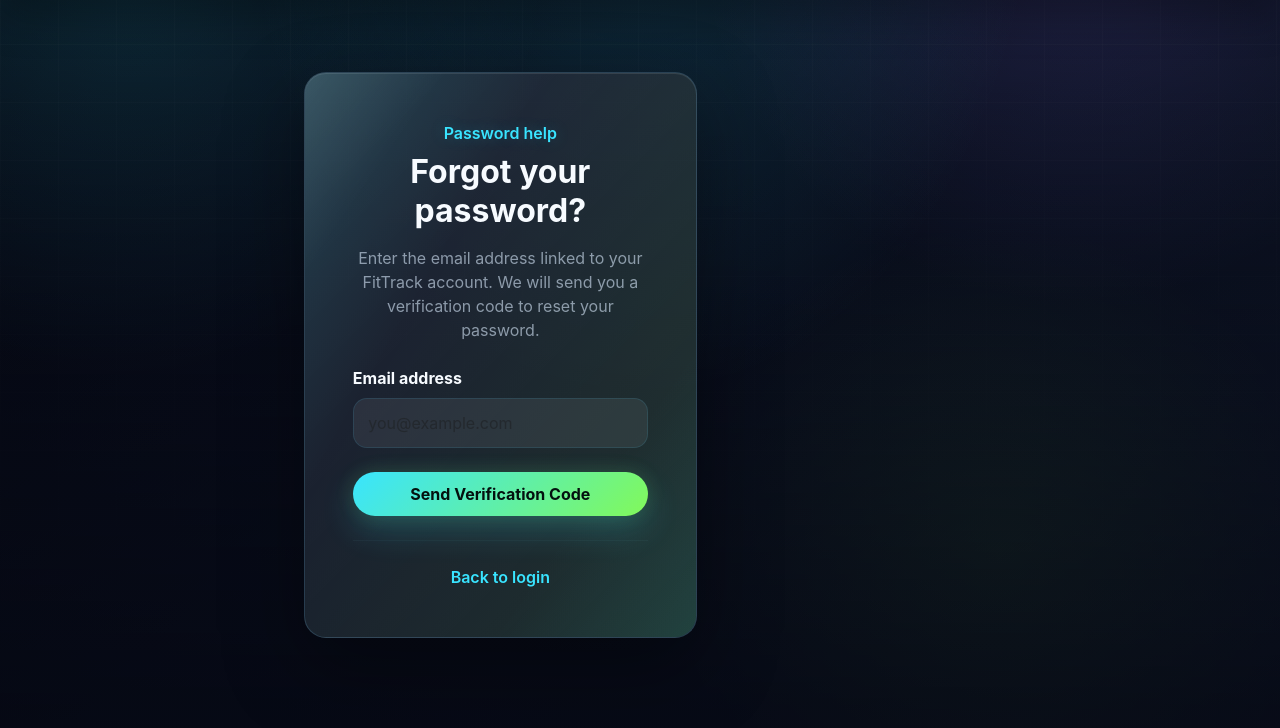
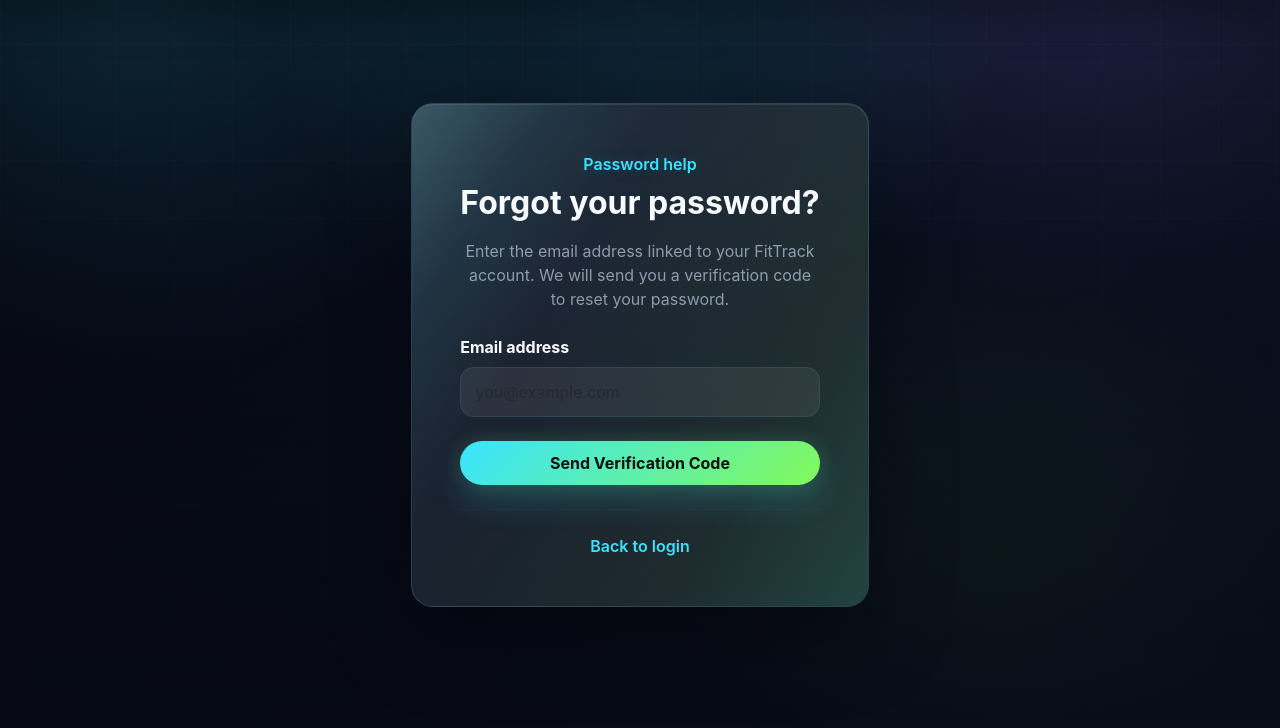
Before and after one commit to kiegiam/CITS3403-Test-Repo, a Flask app: page /forgot-password in a window 1280 px wide. Shown: the part 72-800 px from the top of the page. Run offline with Flask 3, Linux system fonts and the light colour scheme; some libraries are stand-ins or nearby versions.

Commit message:
Fix auth page form width

```diff
--- a/static/css/styles.css
+++ b/static/css/styles.css
@@ -2500,10 +2500,29 @@ body.premium-app-page::after {
     min-height: calc(100vh - 82px);
     display: flex;
     align-items: center;
+    width: 100%;
+    padding-right: 1rem;
+    padding-left: 1rem;
+}
+
+.auth-page main > section {
+    width: 100%;
 }
 
 .auth-page .login-card {
+    width: 100%;
+    min-width: 0;
     transform-style: preserve-3d;
+}
+
+.auth-page .row.justify-content-center {
+    width: 100%;
+    margin-right: 0;
+    margin-left: 0;
+}
+
+.auth-page .col-12 {
+    min-width: min(100%, 360px);
 }
 
 .auth-page .login-card::before {
```
